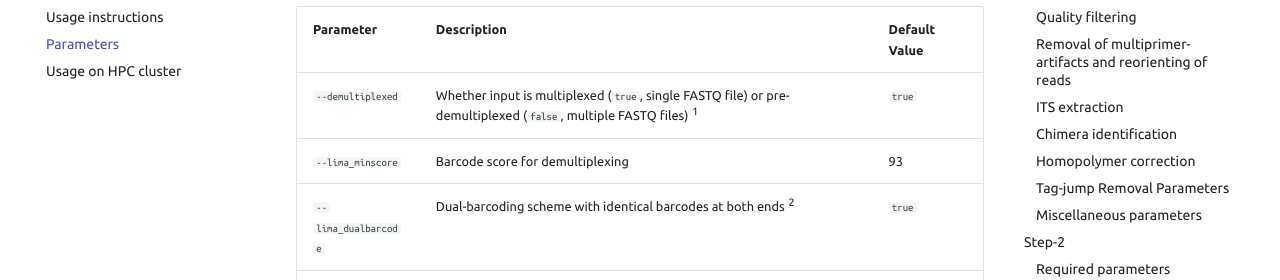
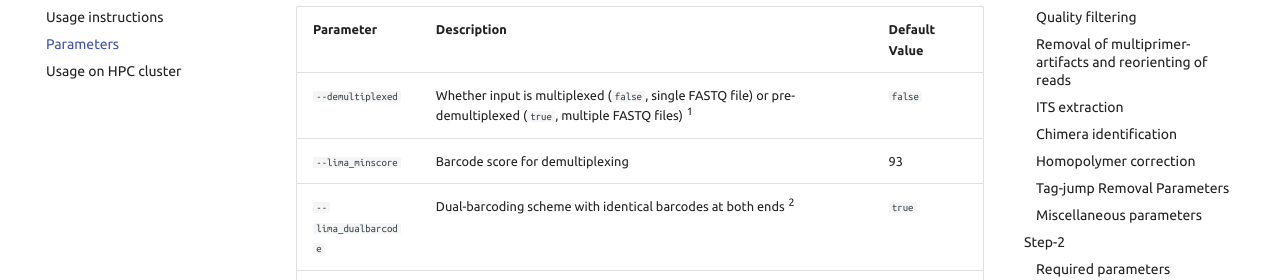
Before and after one commit to Next-ITS/nextits.github.io, an MkDocs documentation site: the page built from docs/parameters.md, in a window 1280 px wide and 900 px high, scrolled down 733 px. Shown: the part 172-452 px from the top of the window. Built offline with MkDocs 1.6.1 and Material for MkDocs 9.7.7, drawn with Linux system fonts in a browser that asks for light colours; comment, search, counter and statistics services are not loaded.

Commit message:
fix multiplexed param description

```diff
--- a/docs/parameters.md
+++ b/docs/parameters.md
@@ -35,7 +35,7 @@ detailed in the sections that follow.
 
 | Parameter            | Description                                                                                                       | Default Value |
 | -------------------- | ----------------------------------------------------------------------------------------------------------------- | ------------- |
-| `--demultiplexed`    | Whether input is multiplexed (`true`, single FASTQ file) or pre-demultiplexed (`false`, multiple FASTQ files) ^1^ | `true`        |
+| `--demultiplexed`    | Whether input is multiplexed (`false`, single FASTQ file) or pre-demultiplexed (`true`, multiple FASTQ files) ^1^ | `false`       |
 | `--lima_minscore`    | Barcode score for demultiplexing                                                                                  | 93            |
 | `--lima_dualbarcode` | Dual-barcoding scheme with identical barcodes at both ends ^2^                                                    | `true`        |
 | `--lima_W`           | Window size for barcode lookup                                                                                    | 70            |
```
